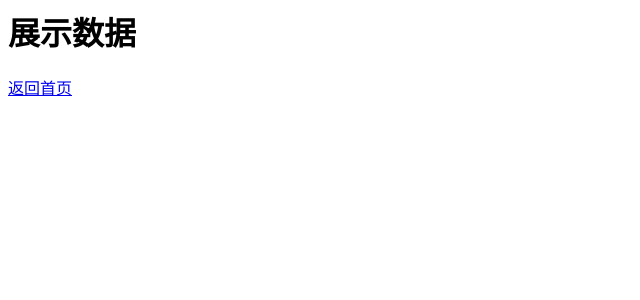
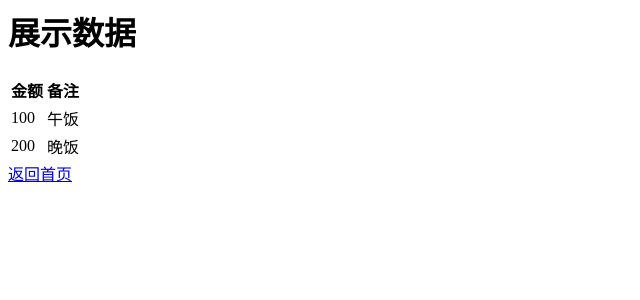
Before and after one commit to wanga5u4/accountingsystem, a Flask app: page /show in a window 1280 px wide. Shown: the top 300 px of the page, without its empty margins (0-640 px from the left). Run offline with Flask 3, Linux system fonts and the light colour scheme.

Commit message:
show添加

```diff
--- a/accounting_web/app.py
+++ b/accounting_web/app.py
@@ -1,5 +1,24 @@
 from flask import Flask,render_template,request
+import pandas as pd
 app=Flask(__name__)
+records=[]
+
+def load_data():
+    global records
+    try:
+        df=pd.read_csv("money.csv")
+        records=df.to_dict("records")
+        print("加载成功")
+    except FileNotFoundError:
+        records = []
+        print("没有找到历史记录")
+
+load_data()
+
+def save_data():
+    df=pd.DataFrame(records)
+    df.to_csv("money.csv",index=False)
+
 @app.route("/")
 def home():
     username="boyan"
@@ -13,15 +32,20 @@ def add():
     if request.method=="GET":
         return render_template("add.html")
     else:
-        money=request.form["money"]
+        money=int(request.form["money"])
         note=request.form["note"]
-        print(money)
-        print(note)
+        records.append({
+            "金额":money,
+            "备注":note
+            })
+        save_data()
         return render_template("add.html")
 
 @app.route("/show")
 def show():
-    return render_template("show.html")
+    return render_template(
+    "show.html",
+    records=records)
 
 @app.route("/sort")
 def sort():
--- /dev/null
+++ b/accounting_web/money.csv
@@ -0,0 +1,3 @@
+金额,备注
+100,午饭
+200,晚饭
--- a/accounting_web/templates/show.html
+++ b/accounting_web/templates/show.html
@@ -1,3 +1,17 @@
 <h1>展示数据</h1>
 
+<table>
+    <tr>
+        <th>金额</th>
+        <th>备注</th>
+    </tr>
+{% for record in records %}
+    <tr>
+        <td>{{record["金额"]}}</td>
+        <td>{{record["备注"]}}</td>
+    </tr>
+{% endfor %}
+</table>
+
+
 <a href="/">返回首页</a>
```
